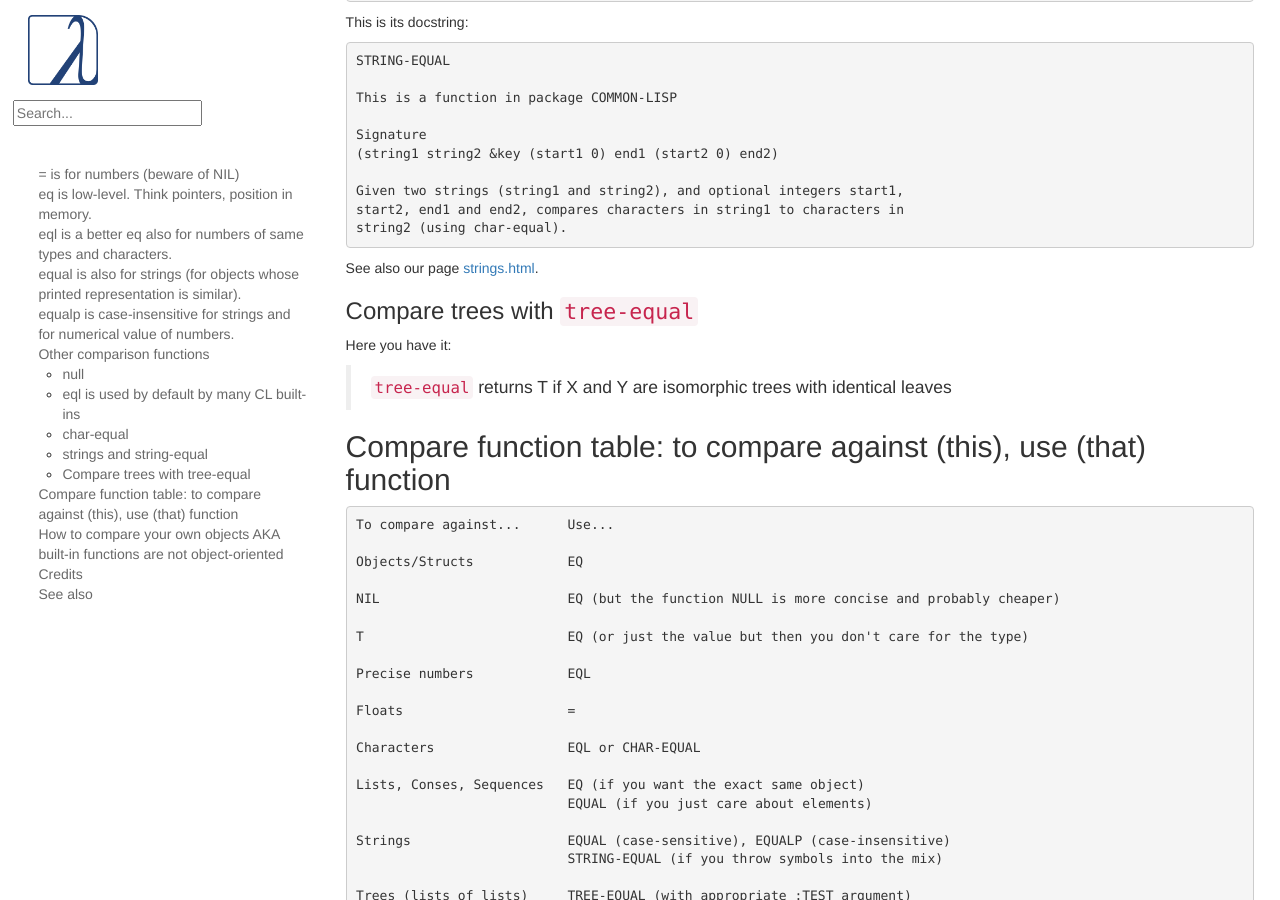
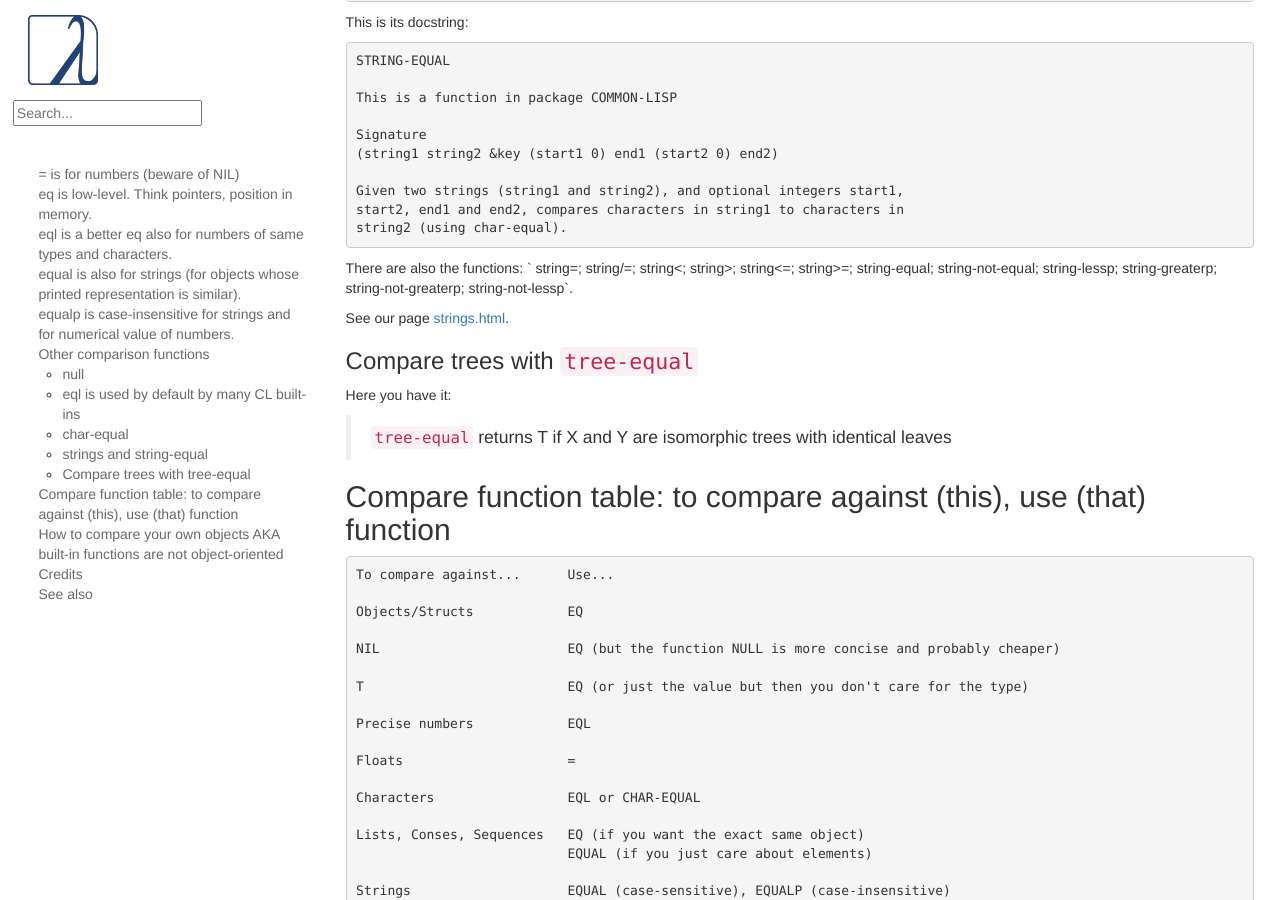
Before and after one commit to LispCookbook/cl-cookbook, a Jekyll site: the page built from equality.md, in a window 1280 px wide and 900 px high, scrolled down 4451 px. Built offline with Jekyll 4.4.1, drawn with Linux system fonts in a browser that asks for light colours; some of the changed text lies outside the part shown.

Commit message:
equality: link to CLCS and more string functions

````diff
--- a/equality.md
+++ b/equality.md
@@ -288,7 +288,9 @@ start2, end1 and end2, compares characters in string1 to characters in
 string2 (using char-equal).
 ```
 
-See also our page [strings.html](https://lispcookbook.github.io/cl-cookbook/strings.html).
+There are also the functions: ` string=; string/=; string<; string>; string<=; string>=; string-equal; string-not-equal; string-lessp; string-greaterp; string-not-greaterp; string-not-lessp`.
+
+See our page [strings.html](https://lispcookbook.github.io/cl-cookbook/strings.html).
 
 ### Compare trees with `tree-equal`
 
@@ -377,6 +379,7 @@ If you really want to use `=` or `equal`, use a library, see below.
 
 ## See also
 
+- [`equal` on the CL Community Spec](https://cl-community-spec.github.io/pages/equal.html)
 - [equals](https://github.com/karlosz/equals/) - generic equality for Common Lisp.
 - [generic-cl](https://github.com/alex-gutev/generic-cl/) - a generic function interface to CL built-ins.
   - we can use `=` or `<` on our own custom objects.
````
Also changed, not shown: strings.md (+2 -0 lines).
